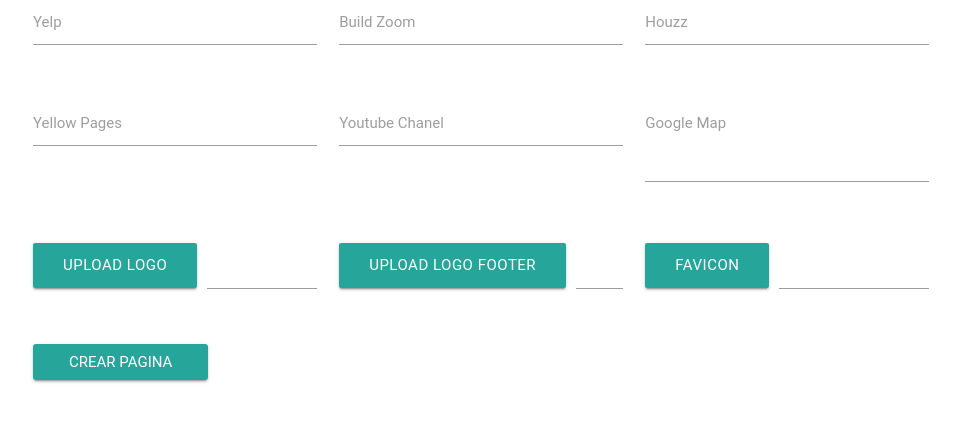
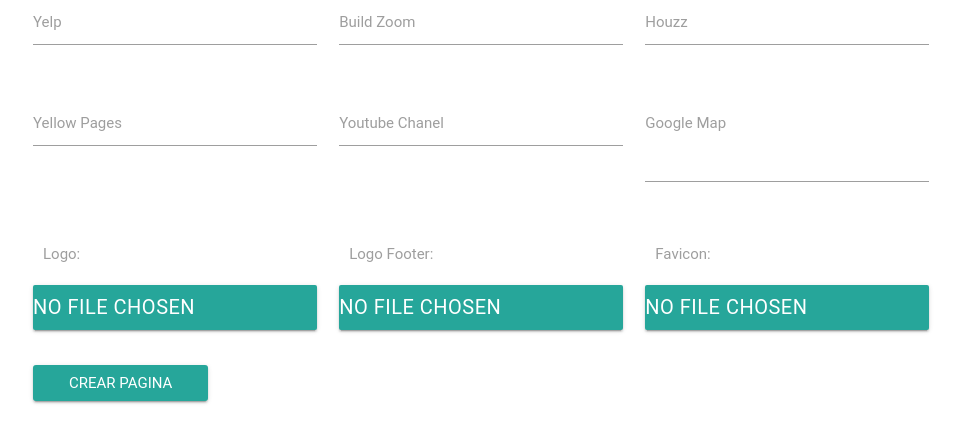
Before and after one commit to glacayo/websitecreator, a PHP site: page / in a window 1280 px wide. Shown: the part 2354-2795 px from the top of the page, without its empty margins (159-1120 px from the left). Before the commit the page ends 2737 px from the top, so only its background shows below. Run offline with PHP 8.4, Linux system fonts and the light colour scheme; some libraries are stand-ins or nearby versions; some web fonts are replaced.

Commit message:
Se agrego la funcion para subir logo, logo footer, favicon; se modificaron 4 archivos, index, websitecreator, y los 2 headers.

```diff
--- a/index.php
+++ b/index.php
@@ -7,7 +7,14 @@
 	<title>Website Creator</title>
     <!-- Compiled and minified CSS -->
     <link rel="stylesheet" href="https://cdnjs.cloudflare.com/ajax/libs/materialize/0.98.2/css/materialize.min.css">
-
+<style>
+/* Se agregaron estas clases en la parte de los Logos y Favicon, Kike agrega estas clases a la Hoja de Estilo */
+.no-opacity{opacity:1 !important; position:relative !important;}
+.inline-display{display:inline !important;}
+.inline-display label{position:relative; left: 0 !important;}
+.inline-display input{margin-top:20px !important;}
+/**************************************************************************************************************/
+</style>
 </head>
 <body>
 	<div class="container">
@@ -15,7 +22,7 @@
 			<div class="col s12">
 				<h2 class="center">Crear pagina! <small> <br> Creador de paginas[ Beta ]</h2>
 			</div>
-		    <form action="websiteCreator.php" method="POST" class="col s12">
+		    <form action="websiteCreator.php" method="POST" class="col s12" enctype="multipart/form-data">
 		      <div class="row">
 		        <div class="input-field col s6">
 		          <input name="fileName" id="fileName" type="text" class="validate">
@@ -275,30 +282,33 @@
 		      <!-- OPCIONES QUE CORRESPONDEN A YASSER -->
 			  <div class="row">
 			      <div class="file-field input-field col s4">
-				      <div class="btn">
+				      <!--<div class="btn">
 				        <span>Upload Logo</span>
 				        <input type="file">
-				      </div>
-				      <div class="file-path-wrapper">
-				        <input class="file-path validate" type="text">
+				      </div>-->
+				      <div class="file-path-wrapper inline-display">
+								<label>Logo:</label><br>
+				        <input class="btn file-path validate no-opacity" type="file" name="logo-upload" placeholder="Seleccionar Logo">
 				      </div>
 			  	 </div>
 			      <div class="file-field input-field col s4">
-				      <div class="btn">
+				      <!--<div class="btn">
 				        <span>Upload Logo footer</span>
 				        <input type="file">
-				      </div>
-				      <div class="file-path-wrapper">
-				        <input class="file-path validate" type="text">
+				      </div>-->
+				      <div class="file-path-wrapper inline-display">
+				        <label>Logo Footer:</label><br>
+								<input class="btn file-path validate no-opacity" type="file" name="logo-footer-upload" placeholder="Seleccionar Logo Footer">
 				      </div>
 			  	 </div>
 			      <div class="file-field input-field col s4">
-				      <div class="btn">
+				      <!--<div class="btn">
 				        <span>Favicon</span>
 				        <input type="file">
-				      </div>
-				      <div class="file-path-wrapper">
-				        <input class="file-path validate" type="text">
+				      </div>-->
+				      <div class="file-path-wrapper inline-display">
+								<label>Favicon:</label><br>
+				        <input class="btn file-path validate no-opacity" type="file" name="favicon-upload" placeholder="Seleccionar Favicon">
 				      </div>
 			  	 </div>
 			  </div>
@@ -306,6 +316,7 @@
 			  <div class="row">
 				<div class="input-field col s12">
 					<input type="submit" value="Crear Pagina" class="waves-effect waves-light btn">
+					<input name="action" type="hidden" value="Subir" />
 				</div>
 			  </div>
 
--- a/templates/stability/php/section/header.php
+++ b/templates/stability/php/section/header.php
@@ -22,7 +22,6 @@
 	<meta name="author" content="http://www.eliteonlinemedia.com/">
 	<meta name="viewport" content="width=device-width,initial-scale=1.0,maximum-scale=1.0,user-scalable=0">
 	<?php include 'php/css_minified.php' ?>
-
 	<!--[if lt IE 9]>
 		<script src="http://html5shim.googlecode.com/svn/trunk/html5.js"></script>
 		<script src="vendor/respond.min.js"></script>
@@ -31,8 +30,7 @@
 	<!--[if IE]>
 		<link rel="stylesheet" href="css/ie.css">
 	<![endif]-->
-
-	<link rel="shortcut icon" href="images/favicon.ico">
+	<link rel="icon" type="image/png" href="images/favicon.png"/>
 	<?php include 'php/seo_home.php';?>
 	<script type="text/javascript">
 	   onload=function() {
--- a/templates/stability/php/section/header2.php
+++ b/templates/stability/php/section/header2.php
@@ -43,8 +43,6 @@
 	<link rel="stylesheet" href="css/custom.css">
 
 	<script src="vendor/modernizr.js"></script>
-
-
 	<!--[if lt IE 9]>
 		<script src="http://html5shim.googlecode.com/svn/trunk/html5.js"></script>
 		<script src="vendor/respond.min.js"></script>
@@ -53,8 +51,7 @@
 	<!--[if IE]>
 		<link rel="stylesheet" href="css/ie.css">
 	<![endif]-->
-
-	<link rel="shortcut icon" href="images/favicon.ico">
+	<link rel="icon" type="image/png" href="images/favicon.png"/>
 	<?php include 'php/seo_home.php';?>
 
 </head>
```
Also changed, not shown: websiteCreator.php (+44 -0 lines).
